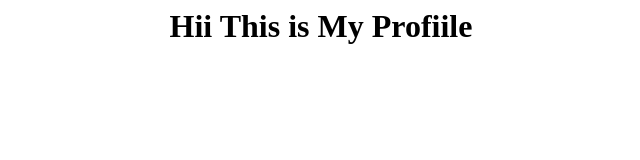
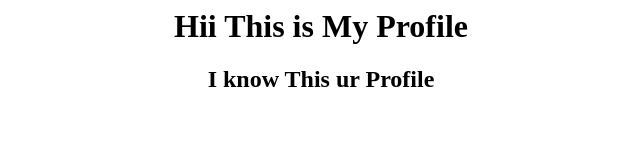
Before and after one commit to Udaysharma9027/MyCode, a plain HTML site: page index.html in a window 1280 px wide. Shown: the whole page, without its empty margins (319-959 px from the left). Drawn offline with Linux system fonts and the light colour scheme.

Commit message:
Update index.html

```diff
--- a/index.html
+++ b/index.html
@@ -4,7 +4,8 @@
 </head>
 <body>
 <center>
-<h1>Hii This is My Profiile </h1>
+<h1>Hii This is My Profile </h1>
+  <h2> I know This ur Profile</h2>
 </center>
 </body>
 </html>
```
